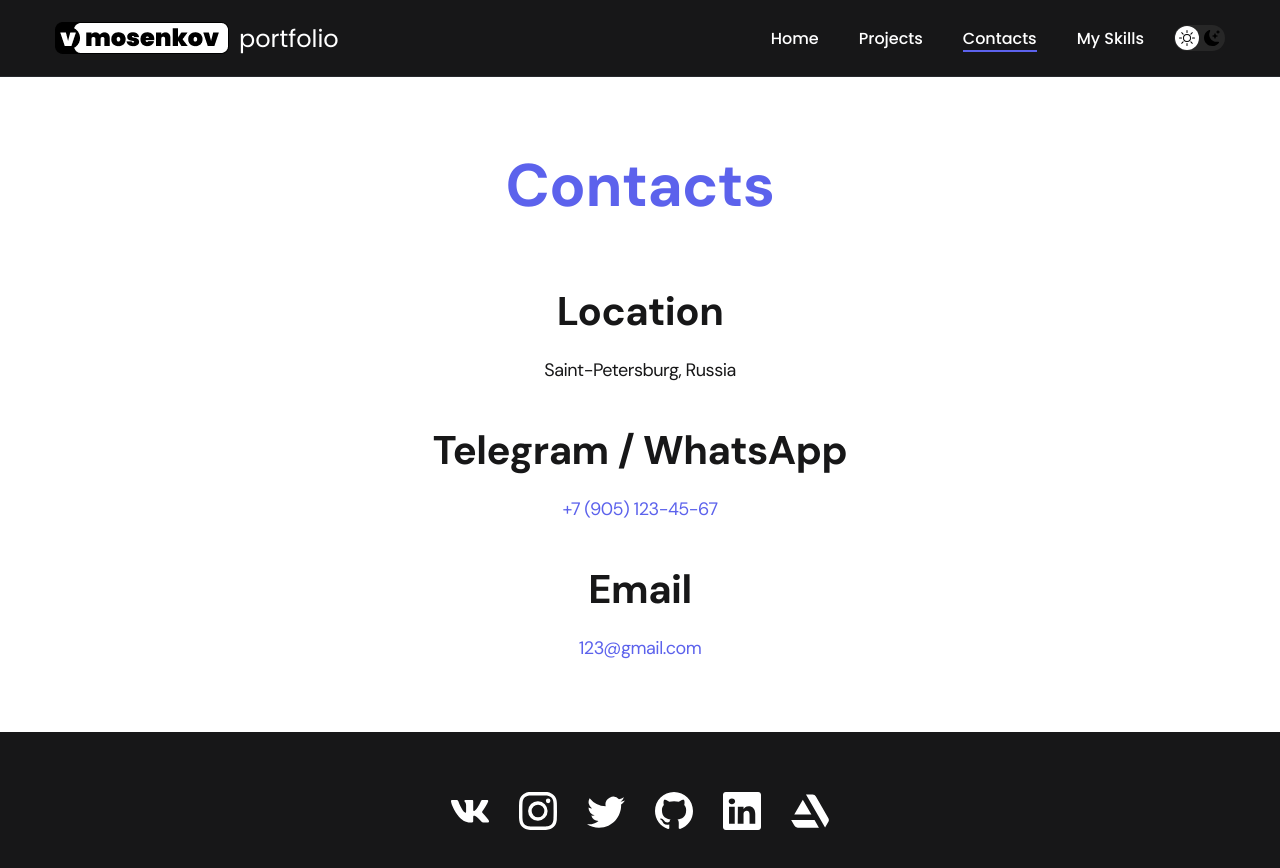
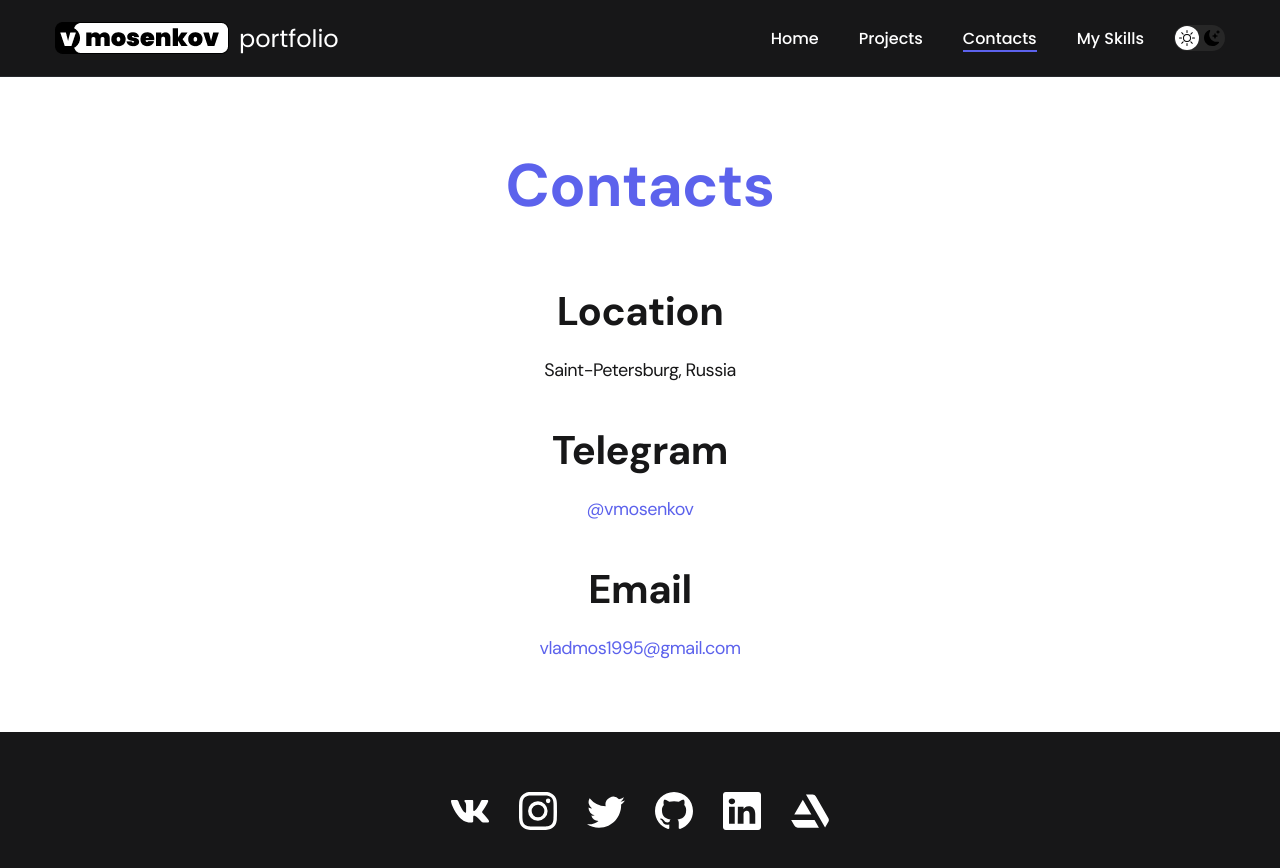
Before and after one commit to vmosenkov/portfolio-react, a React (Create React App) app: page /contacts in a window 1280 px wide. Shown: the top 868 px of the page. Built offline with nearby package versions, Linux system fonts and the light colour scheme.

Commit message:
Update ContactsPage.jsx

```diff
--- a/src/pages/ContactsPage.jsx
+++ b/src/pages/ContactsPage.jsx
@@ -12,12 +12,12 @@ const ContactsPage = () => {
                      <p>Saint-Petersburg, Russia</p>
                   </li>
                   <li className="content-list__item">
-                     <h2 className="title-2">Telegram / WhatsApp</h2>
-                     <p><a href="tel:+79051234567">+7 (905) 123-45-67</a></p>
+                     <h2 className="title-2">Telegram</h2>
+                     <p><a href="https://t.me/vmosenkov" rel="noreferrer" target="_blank">@vmosenkov</a></p>
                   </li>
                   <li className="content-list__item">
                      <h2 className="title-2">Email</h2>
-                     <p><a href="mailto:webdev@protonmail.com">123@gmail.com</a></p>
+                     <p><a href="mailto:vladmos1995@gmail.com" rel="noreferrer" target="_blank">vladmos1995@gmail.com</a></p>
                   </li>
             </ul>
          </div>
```
